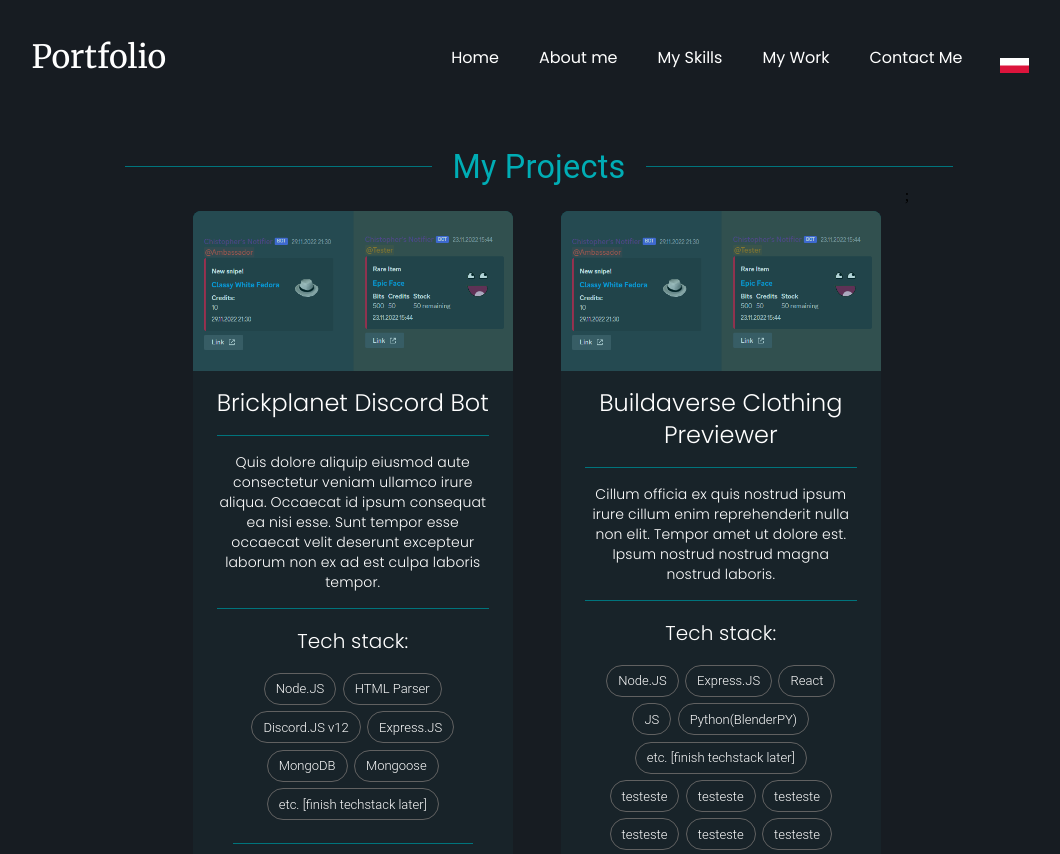
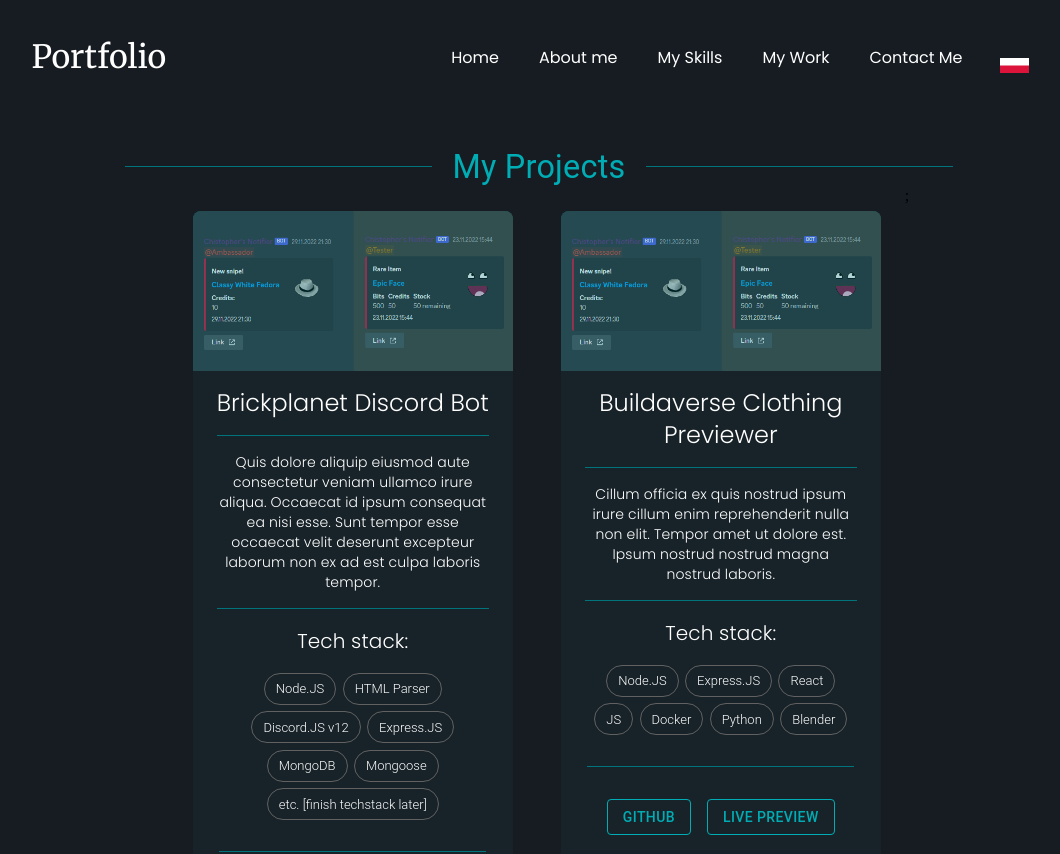
Before and after one commit to kdKrzysztof/portfolio, a Next.js app: page /Portfolio in a window 1280 px wide. Shown: the top 854 px of the page, without its empty margins (101-1161 px from the left). Built offline with nearby package versions, Linux system fonts and the light colour scheme.

Commit message:
refactor: separate tsx file for projects object

```diff
--- a/components/Project.tsx
+++ b/components/Project.tsx
@@ -5,8 +5,7 @@
 import Image from 'next/image';
 import { Poppins } from '@next/font/google';
 import { motion } from 'framer-motion';
-import {ProjectProps} from 'types';
-
+import { ProjectProps } from 'types';
 
 const poppins = Poppins({
   weight: '300',
@@ -22,7 +21,13 @@
 
 import getLanguage from '@/components/GetLanguage';
 
-const Project: FC<ProjectProps> = ({ ImageURL, ProjectName, ProjectDesc, children }) => {
+const Project: FC<ProjectProps> = ({
+  ImageURL,
+  ProjectName,
+  ProjectDesc,
+  LivePreviewLink,
+  children
+}) => {
   let selectedLanguage = getLanguage();
 
   return (
@@ -86,14 +91,14 @@
           alignItems: 'center',
           position: 'relative',
           gap: '.4rem',
-          width: '15rem',
+          width: '16.7rem',
           mt: '1rem',
           mb: '1rem',
           '::after': {
             content: '""',
             width: '17rem',
             height: '1px',
-            marginTop: '1rem',
+            marginTop: '1.5rem',
             marginBottom: '1rem',
             backgroundColor: '#00747C'
           }
@@ -104,7 +109,11 @@
         <Button variant="outlined" size="medium">
           {selectedLanguage.MyWork.Button1}
         </Button>
-        <Button variant="outlined" size="medium" sx={{ marginLeft: '1rem' }}>
+        <Button
+          variant="outlined"
+          size="medium"
+          sx={{ marginLeft: '1rem' }}
+          disabled={LivePreviewLink === '' ? false : true}>
           {selectedLanguage.MyWork.Button2}
         </Button>
       </div>
--- /dev/null
+++ b/components/ProjectsObject.tsx
@@ -0,0 +1,42 @@
+import type { ProjectObjInterface } from '@/types';
+import getLanguage from '@/components/GetLanguage';
+
+import bpdiscordbot from '@/public/projects/bpdiscordbot.png';
+
+export const projectObjFunc = () => {
+  let selectedLanguage = getLanguage();
+
+  const projectsObj: ProjectObjInterface[] = [
+    {
+      imageURL: bpdiscordbot,
+      projectName: 'Brickplanet Discord Bot',
+      projectDesc: selectedLanguage.MyWork.Project1,
+      LivePreviewLink: '',
+      techStack: [
+        'Node.JS',
+        'HTML Parser',
+        'Discord.JS v12',
+        'Express.JS',
+        'MongoDB',
+        'Mongoose',
+        'etc. [finish techstack later]'
+      ]
+    },
+    {
+      imageURL: bpdiscordbot,
+      projectName: 'Buildaverse Clothing Previewer',
+      projectDesc: selectedLanguage.MyWork.Project2,
+      LivePreviewLink: '',
+      techStack: [
+        'Node.JS',
+        'Express.JS',
+        'React',
+        'JS',
+        'Docker',
+        'Python',
+        'Blender'
+      ]
+    }
+  ];
+  return projectsObj;
+};
--- a/pages/Portfolio.tsx
+++ b/pages/Portfolio.tsx
@@ -5,9 +5,7 @@
 import { Chip, Typography } from '@mui/material';
 
 import Project from '@/components/Project';
-import bpdiscordbot from '@/public/projects/bpdiscordbot.png';
-
-import { StaticImageData } from 'next/image';
+import { projectObjFunc } from '@/components/ProjectsObject'
 
 const container = {
   visible: {
@@ -20,53 +18,7 @@
 
 const Portfolio = () => {
   let selectedLanguage = getLanguage();
-
-  interface ProjectObjInterface {
-    imageURL: StaticImageData;
-    projectName: string;
-    projectDesc: string;
-    techStack: string[];
-  }
-
-  const projectsObj: ProjectObjInterface[] = [
-    {
-      imageURL: bpdiscordbot,
-      projectName: 'Brickplanet Discord Bot',
-      projectDesc: selectedLanguage.MyWork.Project1,
-      techStack: [
-        'Node.JS',
-        'HTML Parser',
-        'Discord.JS v12',
-        'Express.JS',
-        'MongoDB',
-        'Mongoose',
-        'etc. [finish techstack later]'
-      ]
-    },
-    {
-      imageURL: bpdiscordbot,
-      projectName: 'Buildaverse Clothing Previewer',
-      projectDesc: selectedLanguage.MyWork.Project2,
-      techStack: [
-        'Node.JS',
-        'Express.JS',
-        'React',
-        'JS',
-        'Python(BlenderPY)',
-        'etc. [finish techstack later]',
-        'testeste',
-        'testeste',
-        'testeste',
-        'testeste',
-        'testeste',
-        'testeste',
-        'testeste',
-        'testeste',
-        'testeste',
-        'testeste'
-      ]
-    }
-  ];
+  const projectsObj = projectObjFunc();
 
   return (
     <div className={styles.main}>
@@ -90,7 +42,8 @@
                 key={index.projectName}
                 ImageURL={index.imageURL}
                 ProjectName={index.projectName}
-                ProjectDesc={index.projectDesc}>
+                ProjectDesc={index.projectDesc}
+                LivePreviewLink={index.LivePreviewLink}>
                 <>
                   {index.techStack.map((element) => {
                     return <Chip key={element} label={element} variant={'outlined'} />;
--- a/types.ts
+++ b/types.ts
@@ -1,3 +1,4 @@
+import { LinkClasses } from "@mui/material/Link";
 import type { StaticImageData } from "next/image";
 import type { Dispatch, SetStateAction } from "react";
 
@@ -15,6 +16,7 @@
     ImageURL: StaticImageData;
     ProjectName: string;
     ProjectDesc: string;
+    LivePreviewLink: string;
     children: JSX.Element;
 }
 
@@ -27,6 +29,7 @@
     imageURL: StaticImageData;
     projectName: string;
     projectDesc: string;
+    LivePreviewLink: string;
     techStack: string[];
 }
 
```
